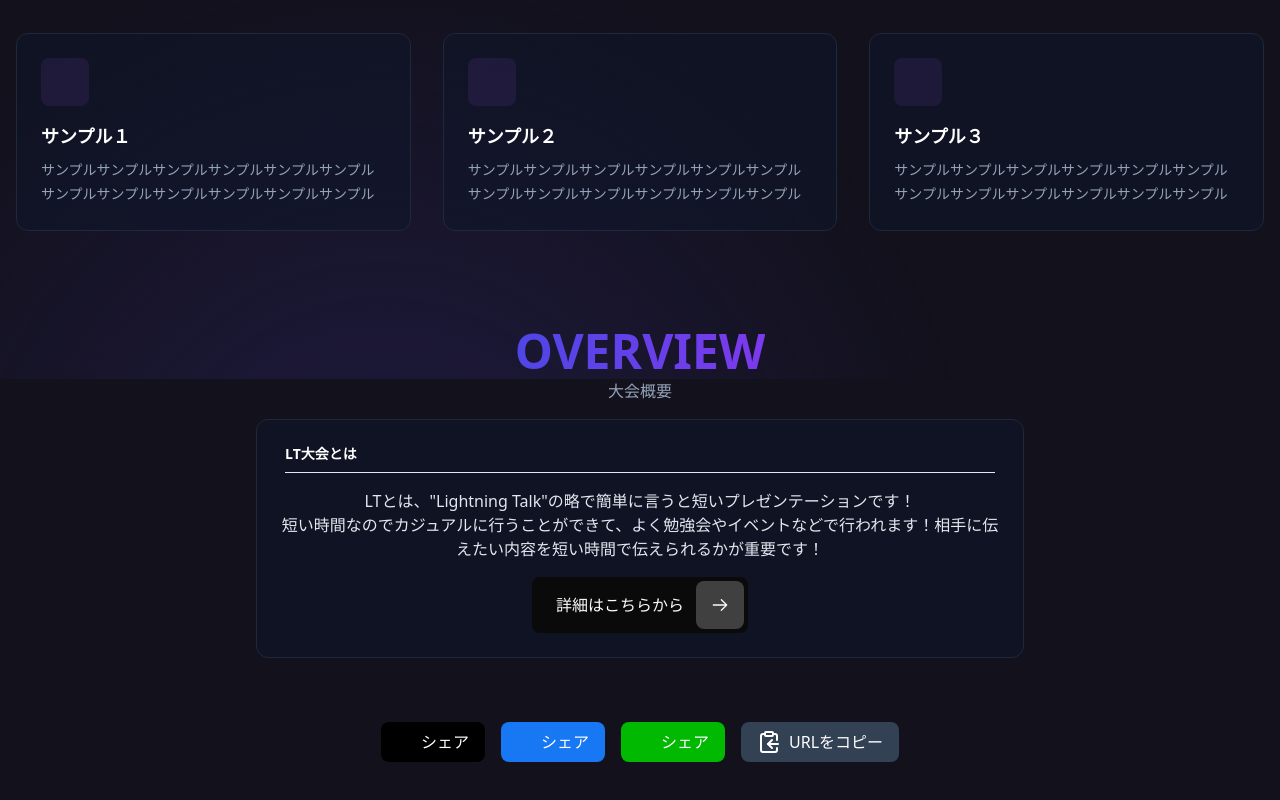
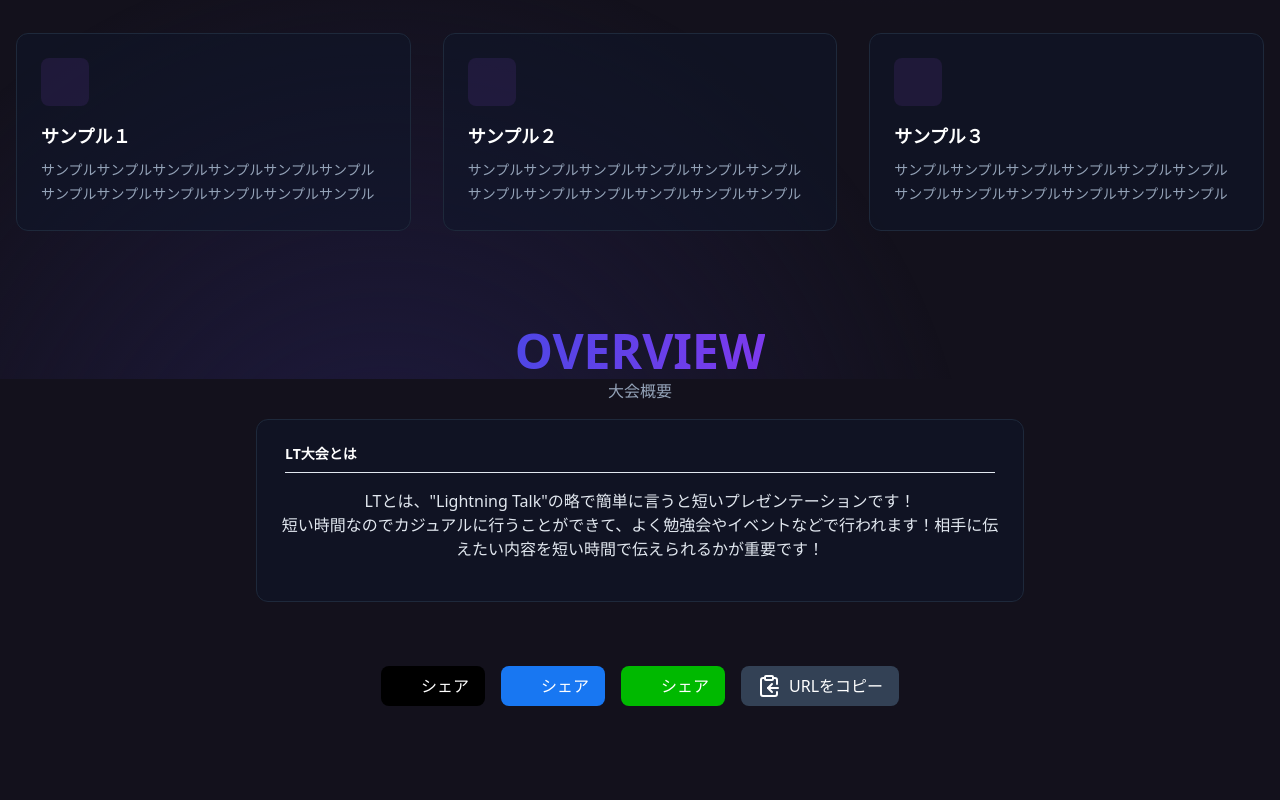
Before and after one commit to club-programming/club-programming.github.io, a React (Vite) app: page / in a window 1280 px wide. Shown: the part 421-1221 px from the top of the page. Built offline with nearby package versions, Linux system fonts and the light colour scheme; some icons are missing.

Commit message:
refactor: remove description button

```diff
--- a/src/pages/Home.jsx
+++ b/src/pages/Home.jsx
@@ -84,32 +84,6 @@ export default function Home() {
             <p class="mb-4 block whitespace-pre-wrap font-light leading-normal text-slate-200">
               {text}
             </p>
-            <div class="flex items-center justify-center">
-              <button class="group relative inline-flex h-[calc(48px+8px)] items-center justify-center rounded-lg bg-neutral-950 py-1 pl-6 pr-14 font-medium text-neutral-50">
-                <span class="z-10 pr-2">
-                  <Link to="/about">詳細はこちらから</Link>
-                </span>
-                <div class="absolute right-1 inline-flex h-12 w-12 items-center justify-end rounded-lg bg-neutral-700 transition-[width] group-hover:w-[calc(100%-8px)]">
-                  <div class="mr-3.5 flex items-center justify-center">
-                    <svg
-                      width="15"
-                      height="15"
-                      viewBox="0 0 15 15"
-                      fill="none"
-                      xmlns="http://www.w3.org/2000/svg"
-                      class="h-5 w-5 text-neutral-50"
-                    >
-                      <path
-                        d="M8.14645 3.14645C8.34171 2.95118 8.65829 2.95118 8.85355 3.14645L12.8536 7.14645C13.0488 7.34171 13.0488 7.65829 12.8536 7.85355L8.85355 11.8536C8.65829 12.0488 8.34171 12.0488 8.14645 11.8536C7.95118 11.6583 7.95118 11.3417 8.14645 11.1464L11.2929 8H2.5C2.22386 8 2 7.77614 2 7.5C2 7.22386 2.22386 7 2.5 7H11.2929L8.14645 3.85355C7.95118 3.65829 7.95118 3.34171 8.14645 3.14645Z"
-                        fill="currentColor"
-                        fill-rule="evenodd"
-                        clip-rule="evenodd"
-                      ></path>
-                    </svg>
-                  </div>
-                </div>
-              </button>
-            </div>
           </div>
         </div>
         {/* シェアボタン */}
```
